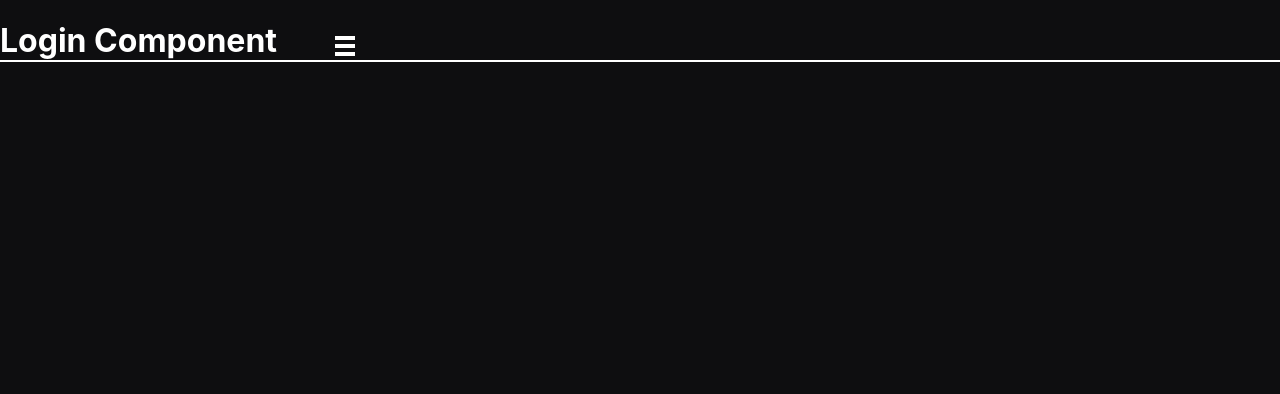
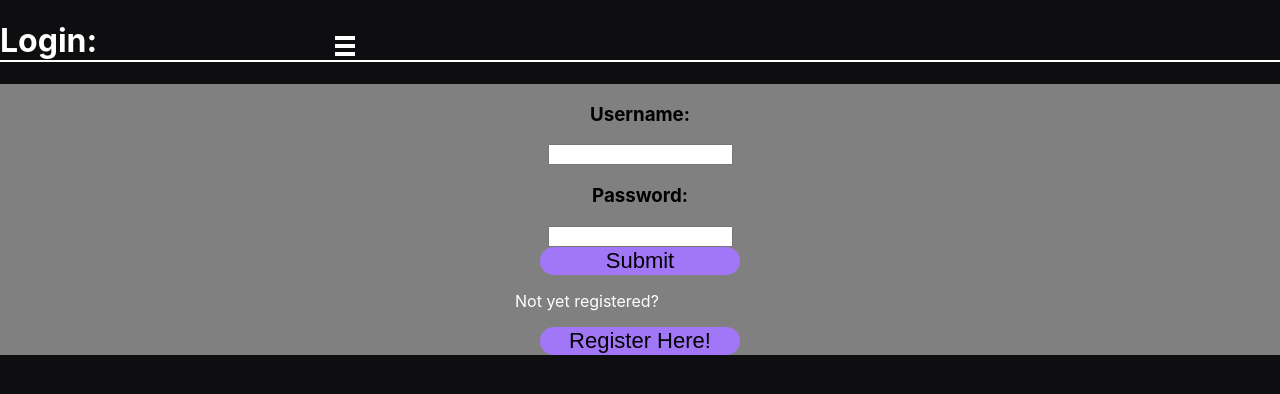
Before and after one commit to chaselancaster/nosmallstreamer-frontend, a React (Create React App) app: page /login in a window 1280 px wide. Shown: the top 394 px of the page. Built offline with nearby package versions, Linux system fonts and the light colour scheme.

Commit message:
create initial login form with no set styling at the moment

```diff
--- a/src/Component/Login/Login.css
+++ b/src/Component/Login/Login.css
@@ -1,3 +1,7 @@
 h1 {
   color: white;
 }
+
+form {
+  background-color: gray;
+}
--- a/src/Component/Login/Login.js
+++ b/src/Component/Login/Login.js
@@ -12,16 +12,26 @@ class Login extends Component {
     }
 
     changeHandler = e => {
-        console.log(e);
-        // this.setState({
-        //     [e.target.name]: e.target.value
-        // })
+        this.setState({
+            [e.target.name]: e.target.value
+        })
     }
 
     render() {
         const { username, password } = this.state;
         return (
-            <h1>Login Component</h1>
+            <div>
+                <h1>Login:</h1>
+                <form>
+                    <h3>Username:</h3>
+                    <input type="text" name="username" value={username} onChange={this.changeHandler}/>
+                    <h3>Password:</h3>
+                    <input type="password" name="password" value={password} onChange={this.changeHandler} />
+                    <button type="submit">Submit</button>
+                    <p>Not yet registered?</p>
+                    <button>Register Here!</button>
+                </form>
+            </div>
         )
     }
 }
```
Also changed, not shown: 1 other file (tests, documents, lock files or other folders).
